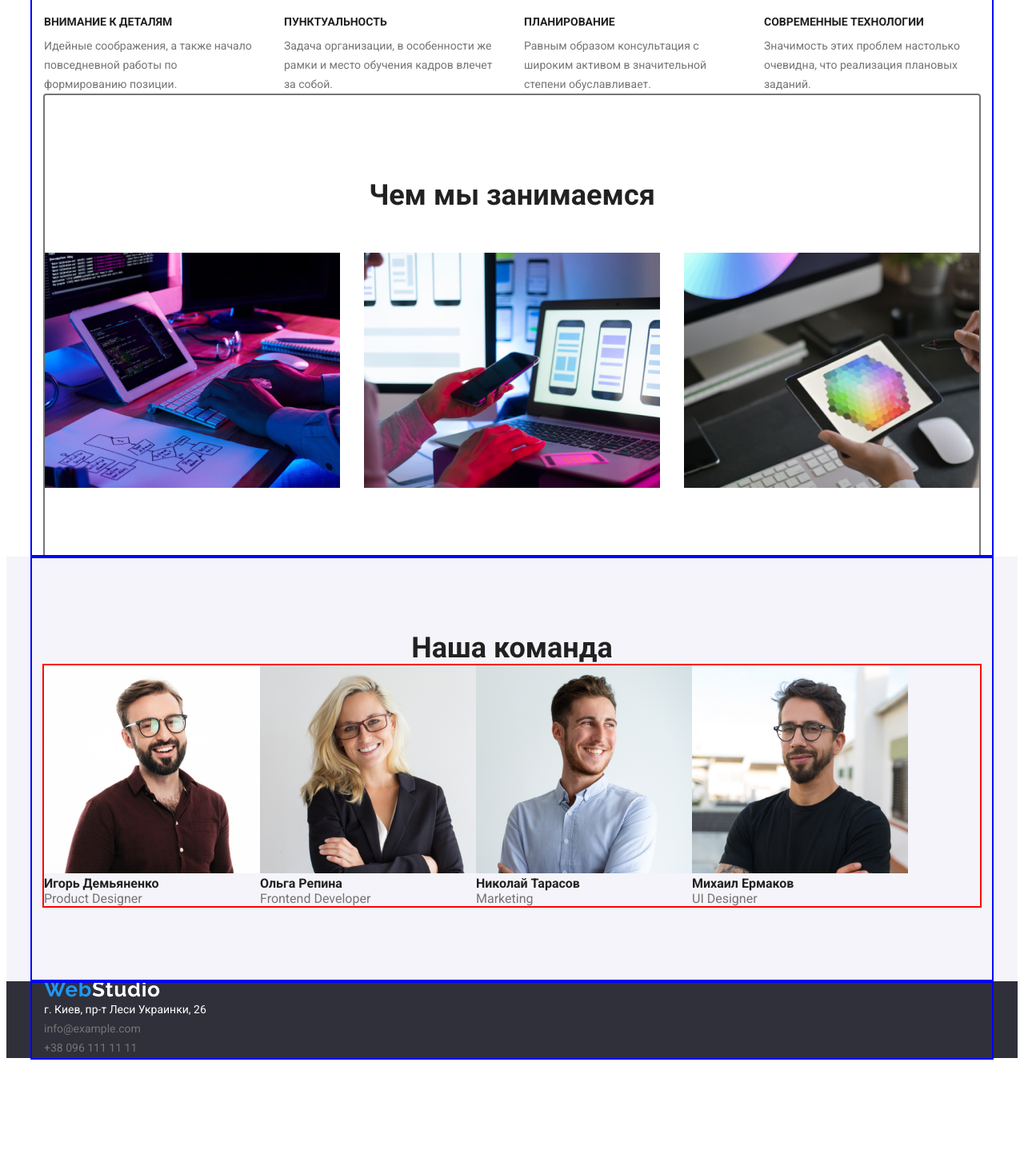
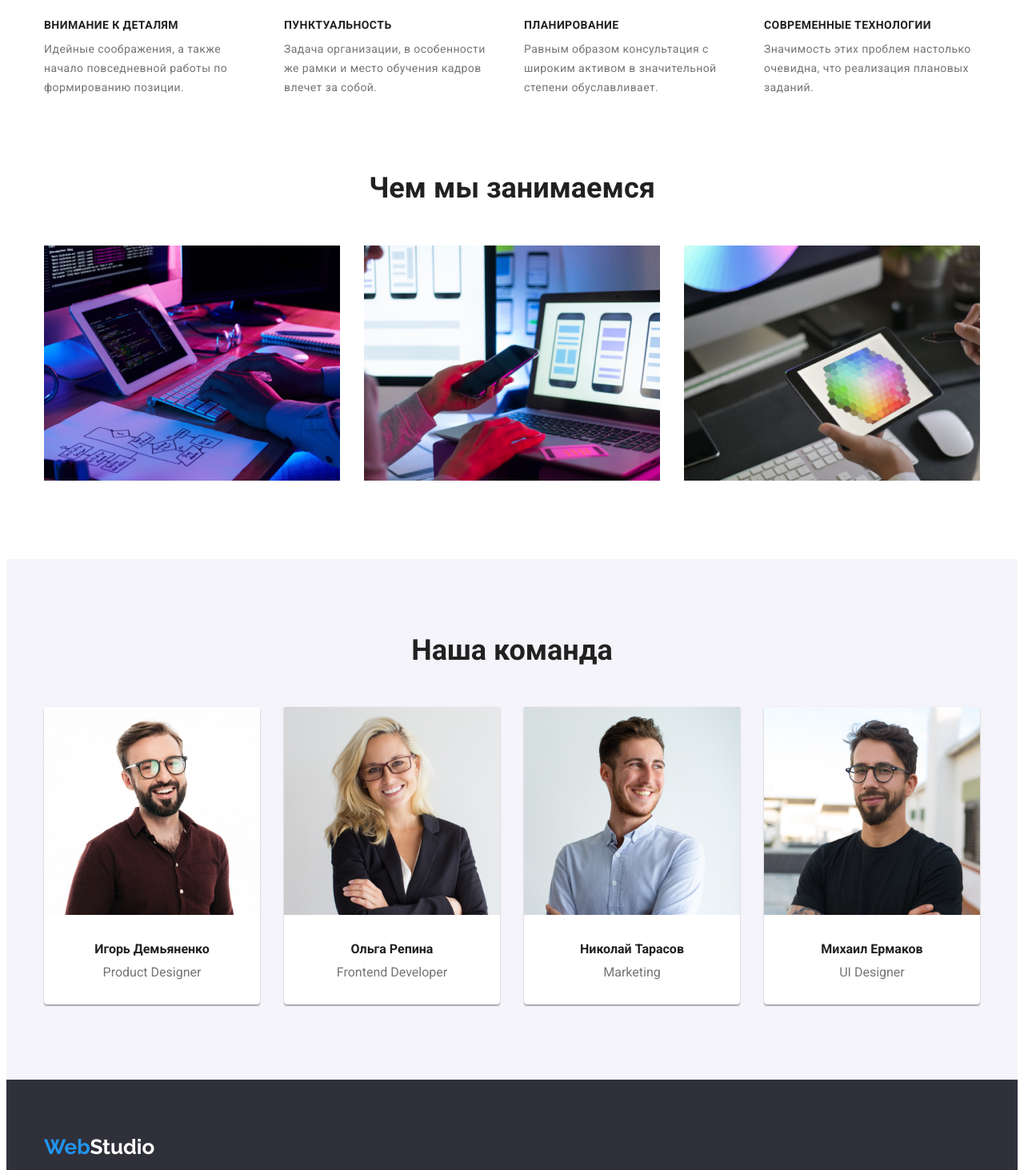
Before and after one commit to Sashalom1991/goit-markup-hw-03, a plain HTML site: page index.html in a window 1280 px wide. Shown: the part 760-2223 px from the top of the page at 80% size. Before the commit the page ends 2091 px from the top, so only its background shows below. Drawn offline with Linux system fonts and the light colour scheme.

Commit message:
fixed section, margin and padding

```diff
--- a/css/style.css
+++ b/css/style.css
@@ -22,6 +22,7 @@ body {
     background-color: #ffffff;
     color: var(--primary-text-color);
 
+    font-family: 'Raleway', sans-serif;
     font-family: 'Roboto', sans-serif;
 }
 
@@ -38,7 +39,7 @@ a {
     text-decoration: none;
 }
 
-h1, h2, h3, p {
+h1, h2, h3, p, a {
     margin: 0;
 }
 
@@ -52,13 +53,26 @@ button {
     cursor: pointer;
 }
 
+.visually-hidden {
+    position: absolute;
+    width: 1px;
+    height: 1px;
+    margin: -1px;
+    border: 0;
+    padding: 0;
+
+    white-space: nowrap;
+    clip-path: inset(100%);
+    clip: rect(0 0 0 0);
+    overflow: hidden;
+}
+
 .container {
     margin-left: auto;
     margin-right: auto;
     width: 1170px;
     padding-left: 15px;
     padding-right: 15px;
-    outline: 2px solid blue;
 }
 
 .section-title {
@@ -74,11 +88,23 @@ button {
 
 .nav {
     display: flex;
+    align-items: center;
 }
 
 .logo {
-    display: flex;
-    align-items: center;
+    display: block;
+
+    color: var(--accent-color);
+
+    font-family: Raleway;
+    font-style: normal;
+    font-weight: bold;
+    font-size: 26px;
+    line-height: 1.92;
+}
+
+.logo>.black {
+    color: var(--title-color) ;
 }
 
 .nav-site {
@@ -89,8 +115,8 @@ button {
 
 .nav-site .link {
     display: block;
-    padding-top: 31px;
-    padding-bottom: 31px;
+    padding-top: 32px;
+    padding-bottom: 32px;
 
     color: var(--title-color);
 
@@ -129,6 +155,7 @@ button {
 }
 
 .auth-link .link {
+
     color: var(--primary-text-color);
 
     font-style: normal;
@@ -151,24 +178,25 @@ button {
 
 .hero-container {
     text-align: center;
-    height: 600px;
+    padding-top: 200px;
+    padding-bottom: 200px;
 }
 
 .hero-title {
     display: block;
-    padding-top: 200px;
-    padding-bottom: 30px;
 
     color: var(--title-color-white);
 
     font-size: 44px;
     font-weight: 900;
-    line-height: 1.36;
+    line-height: 1.37;
     text-transform: uppercase;
+    letter-spacing: 0.06em;
 }
 
 .button.primary {
     display: inline-block;
+    margin-top: 30px;
     padding: 10px 32px;
     border-radius: 4px;
     min-width: 200px;
@@ -184,7 +212,7 @@ button {
     text-align: center;
 }
 
-/* Наши работы*/
+/* Наши преимущества*/
 
 .our-work-list {
     display: flex;
@@ -206,7 +234,8 @@ button {
 
     font-size: 14px;
     font-weight: 700;
-    line-height: 1.14;
+    line-height: 16px;
+    letter-spacing: 0.03em;
     text-transform: uppercase;
 }
 
@@ -215,19 +244,20 @@ button {
 
     font-size: 14px;
     font-weight: 400;
-    line-height: 1.71;
+    line-height: 24px;
+    letter-spacing: 0.03em;
 }
 
-.our-exemple {
-    padding-top: 106px;
-    padding-bottom: 82px;
-    outline: auto;
+/* Наши работы*/
+.container.work-exemple {
+    padding-top: 94px;
+    padding-bottom: 94px;
 }
 
 .our-work-exemple {
     display: flex;
     justify-content: space-between;
-    padding-top: 50px;
+    margin-top: 50px;
 }
 
 .our-work-exemple>.img:not(:last-child) {
@@ -249,13 +279,40 @@ button {
     padding-bottom: 94px;
 }
 
-
-.team-list {
-    display: flex;
-    outline: 2px solid red;
+.team-title{
+    margin-bottom: 50px;
 }
 
-.team-list .name {
+
+.team-items {
+    display: flex;
+}
+
+.team-items>.card {
+    width: 270px;
+    margin-right: 30px;
+    background: #FFFFFF;
+
+    box-shadow: 0px 1px 3px rgba(0, 0, 0, 0.12),
+    0px 1px 1px rgba(0, 0, 0, 0.14),
+    0px 2px 1px rgba(0, 0, 0, 0.2);
+    border-radius: 0px 0px 4px 4px;
+}
+
+.team-items>.card:last-child {
+    margin-right: 0px;
+}
+
+.card-text {
+    padding-top: 30px;
+    padding-bottom: 30px;
+    text-align: center;
+
+}
+
+.team-items .name {
+    margin-bottom: 10px;
+
     color: var(--title-color);
 
     font-size: 16px;
@@ -263,7 +320,7 @@ button {
     line-height: 1.18;
 }
 
-.team-list .profession {
+.team-items .profession {
     font-size: 16px;
     font-weight: 400;
     line-height: 1.18;
@@ -273,6 +330,19 @@ button {
 
 .footer {
     background-color: #2F303A;
+}
+
+.footer-container {
+    padding-top: 60px;
+    padding-bottom: 60px;
+}
+
+.logo>.white {
+    color: var(--title-color-white);
+}
+
+.contact {
+    margin-top: 20px;
 }
 
 .contact a {
@@ -285,15 +355,18 @@ button {
 
 .contact .address {
     color: var(--title-color-white);
+    margin-top: 9px;
 }
 
 .contact .contact-link {
     color: var(--address-color);
+    margin-top: 9px;
 }
 
 /* ----------Страница - ПОРТФОЛИО -------------------------------------------------------*/
 .container-projects {
-    margin-top: 96px;
+    padding-top: 94px;
+    padding-bottom: 94px;
 }
 
 
--- a/index.html
+++ b/index.html
@@ -3,20 +3,21 @@
 <head>
     <meta charset="UTF-8">
     <meta name="viewport" content="width=device-width, initial-scale=1.0">
-    <link href="https://fonts.googleapis.com/css2?family=Roboto:wght@400;500;700;900&display=swap" rel="stylesheet">
+    <link rel="preconnect" href="https://fonts.gstatic.com">
+    <link href="https://fonts.googleapis.com/css2?family=Raleway:wght@700&family=Roboto:wght@400;500;700;900&display=swap" rel="stylesheet">
     <link rel="stylesheet" href="./css/modern-normalize.css">
     <link rel="stylesheet" href="./css/style.css">
 
     <title>WebStudio</title>
 </head>
 <body>
-    <header>
+    <header class="header">
        <nav class="nav container">
-           <a class="logo"> <img src="./image/WebStudio.png" alt="logo"></a>
+           <a class="logo">Web<span class="black">Studio</span></a>
 
            <ul class="nav-site">
             <li class="item"><a class="link current" href="">Студия</a></li>
-            <li class="item"><a class="link" href="./portfolio.html">Портфолио</a></li>
+            <li class="item"><a class="link " href="./portfolio.html">Портфолио</a></li>
             <li class="item"><a class="link" href="">Контакты</a></li>
            </ul>
 
@@ -35,16 +36,20 @@
             </div>
         </section>
 
+        <!-- наши преимущества-->
         <section class="section">
-            <div class="container our-work">
+            <div class="container">
                 <ul class="our-work-list">
                     <li class="item"><h3 class="our-work-subtitle">Внимание к деталям</h3><p class="our-work-text">Идейные соображения, а также начало повседневной работы по формированию позиции.</li>
-                    <li class="item"><h3 class="our-work-subtitle">Пунктуальность</h3><p class="our-work-text">Задача организации, в особенности же рамки и место обучения кадров влечет за собой.</listi>
-                    <li class="item"><h3 class="our-work-subtitle">Планирование</h3><p class="our-work-text">Равным образом консультация с широким активом в значительной степени обуславливает.</listi>
+                    <li class="item"><h3 class="our-work-subtitle">Пунктуальность</h3><p class="our-work-text">Задача организации, в особенности же рамки и место обучения кадров влечет за собой.</li>
+                    <li class="item"><h3 class="our-work-subtitle">Планирование</h3><p class="our-work-text">Равным образом консультация с широким активом в значительной степени обуславливает.</li>
                     <li class="item"><h3 class="our-work-subtitle">Современные технологии</h3><p class="our-work-text">Значимость этих проблем настолько очевидна, что реализация плановых заданий.</p></li>
                 </ul>
-
-                <div class="our-exemple">
+            </div>
+        </section>
+        <!--Наши работы -->
+        <section class="section">
+            <div class="container work-exemple">
               <h2 class="section-title">Чем мы занимаемся</h2>
                 <ul class="our-work-exemple">
                 <li class="img"><a href="#"><img src="./image/box1.png" alt="верстка" width="370"></a></li>
@@ -52,33 +57,42 @@
                 <li class="img"><a href="#"><img src="./image/box3.png" alt="дизайн" width="370"></a></li>
                 </ul>
             </div>
-
-            </div>
         </section>
 
+        <!-- Наша команда -->
         <section class="section team">
             <div class="container team-container">
                 <h2 class="section-title team-title">Наша команда</h2>
-                <ul class="team-list">
-                    <li>
+                <ul class="team-items">
+                    <li class="card">
                         <img src="./image/Демьяненко.jpg" alt="Игорь Демьяненко" width="270">
+                        <div class="card-text">
                             <p class="name"><b>Игорь Демьяненко</b></p>
                             <p class="profession">Product Designer</p>
+                        </div>
                     </li>
-                    <li>
+                    <li class="card">
                         <img src="./image/Репина.jpg" alt="Ольга Репина" width="270">
+                        <div class="card-text">
                             <p class="name"><b>Ольга Репина</b></p>
                             <p class="profession">Frontend Developer</p>
+                        </div>
                     </li>
-                    <li>
+                    <li class="card">
                         <img src="./image/Тарасов.jpg" alt="Николай Тарасов" width="270">
+                        <div class="card-text">
                             <p class="name"><b>Николай Тарасов</b></p>
                             <p class="profession">Marketing</p>
+                        </div>
+
                     </li>
-                    <li>
+                    <li class="card">
                         <img src="./image/Ермаков.jpg" alt="Михаил Ермаков" width="270">
+                        <div class="card-text">
                             <p class="name"><b>Михаил Ермаков</b></p>
                             <p class="profession">UI Designer</p>
+                        </div>
+
                     </li>
                 </ul>
             </div>
@@ -86,8 +100,8 @@
     </main>
 
     <footer class="footer">
-        <div class="container">
-            <a><img src="./image/WebStudio_light.png" alt="light logo"></a>
+        <div class="container footer-container">
+            <a class="logo">Web<span class="white">Studio</span></a>
             <address>
             <ul class="contact">
                 <li><a class="address" href="#">г. Киев, пр-т Леси Украинки, 26</a></li>
```
Also changed, not shown: portfolio.html (+16 -13 lines), image/WebStudio.png (deleted), image/WebStudio_light.png (deleted). Lines whose indentation alone changed are shown as unchanged.
